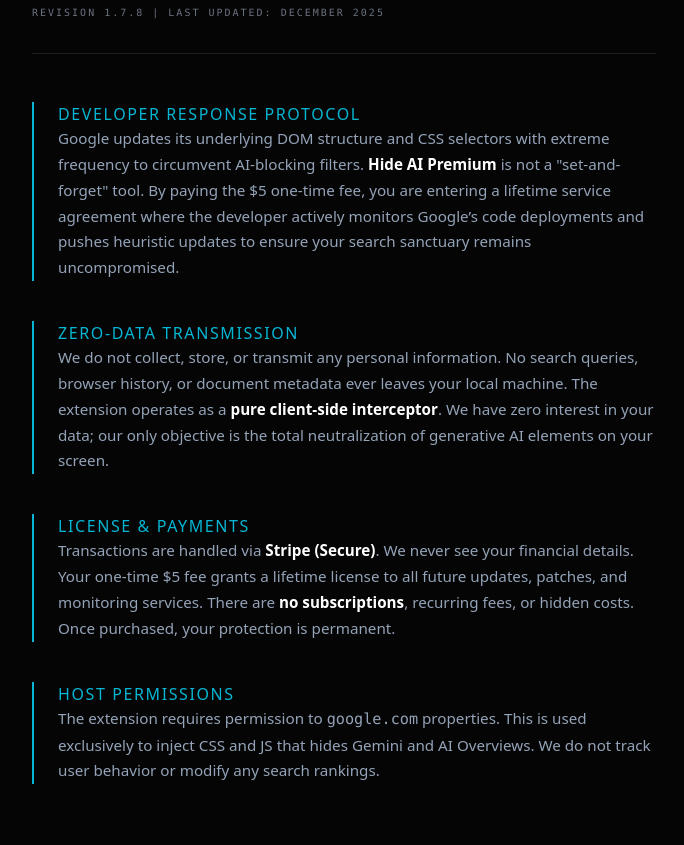
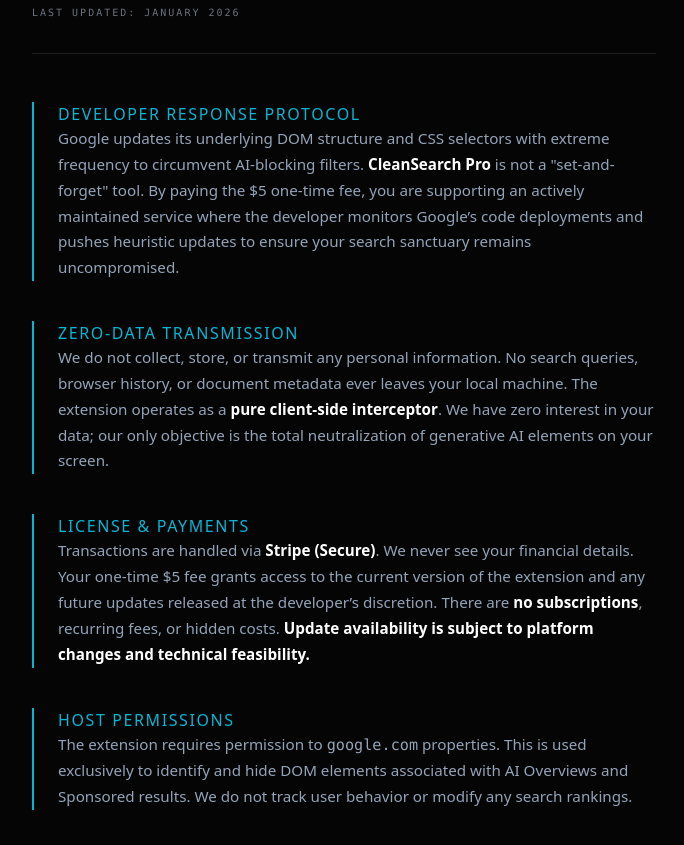
Before and after one commit to aviq777/privacy-policy, a plain HTML site: page index.html in a window 1280 px wide. Shown: the part 104-949 px from the top of the page, without its empty margins (296-980 px from the left). Drawn offline with nearby package versions, Linux system fonts and the light colour scheme.

Commit message:
Update Privacy Policy language

```diff
--- a/index.html
+++ b/index.html
@@ -3,7 +3,7 @@
 <head>
     <meta charset="UTF-8">
     <meta name="viewport" content="width=device-width, initial-scale=1.0">
-    <title>Privacy Policy - Hide AI Premium</title>
+    <title>Privacy Policy - CleanSearch Pro</title>
     <script src="https://cdn.tailwindcss.com"></script>
     <style>
         body { background-color: #050505; color: #e2e8f0; font-family: ui-sans-serif, system-ui, sans-serif; }
@@ -17,13 +17,13 @@
     <div class="max-w-2xl mx-auto px-6 py-16">
         <header class="mb-12 border-b border-white/10 pb-8">
             <h1 class="text-3xl font-black text-white tracking-tighter uppercase mb-2">Privacy Policy</h1>
-            <p class="font-mono text-[10px] text-gray-500 uppercase tracking-[0.2em]">Revision 1.7.8 | Last Updated: December 2025</p>
+            <p class="font-mono text-[10px] text-gray-500 uppercase tracking-[0.2em]">Last Updated: January 2026</p>
         </header>
 
         <main>
             <div class="legal-section">
                 <h2>Developer Response Protocol</h2>
-                <p>Google updates its underlying DOM structure and CSS selectors with extreme frequency to circumvent AI-blocking filters. <strong>Hide AI Premium</strong> is not a "set-and-forget" tool. By paying the $5 one-time fee, you are entering a lifetime service agreement where the developer actively monitors Google’s code deployments and pushes heuristic updates to ensure your search sanctuary remains uncompromised.</p>
+                <p>Google updates its underlying DOM structure and CSS selectors with extreme frequency to circumvent AI-blocking filters. <strong>CleanSearch Pro</strong> is not a "set-and-forget" tool. By paying the $5 one-time fee, you are supporting an actively maintained service where the developer monitors Google’s code deployments and pushes heuristic updates to ensure your search sanctuary remains uncompromised.</p>
             </div>
 
             <div class="legal-section">
@@ -33,12 +33,12 @@
 
             <div class="legal-section">
                 <h2>License & Payments</h2>
-                <p>Transactions are handled via <strong>Stripe (Secure)</strong>. We never see your financial details. Your one-time $5 fee grants a lifetime license to all future updates, patches, and monitoring services. There are <strong>no subscriptions</strong>, recurring fees, or hidden costs. Once purchased, your protection is permanent.</p>
+                <p>Transactions are handled via <strong>Stripe (Secure)</strong>. We never see your financial details. Your one-time $5 fee grants access to the current version of the extension and any future updates released at the developer’s discretion. There are <strong>no subscriptions</strong>, recurring fees, or hidden costs. <strong>Update availability is subject to platform changes and technical feasibility.</strong></p>
             </div>
 
             <div class="legal-section">
                 <h2>Host Permissions</h2>
-                <p>The extension requires permission to <code>google.com</code> properties. This is used exclusively to inject CSS and JS that hides Gemini and AI Overviews. We do not track user behavior or modify any search rankings.</p>
+                <p>The extension requires permission to <code>google.com</code> properties. This is used exclusively to identify and hide DOM elements associated with AI Overviews and Sponsored results. We do not track user behavior or modify any search rankings.</p>
             </div>
         </main>
 
```
